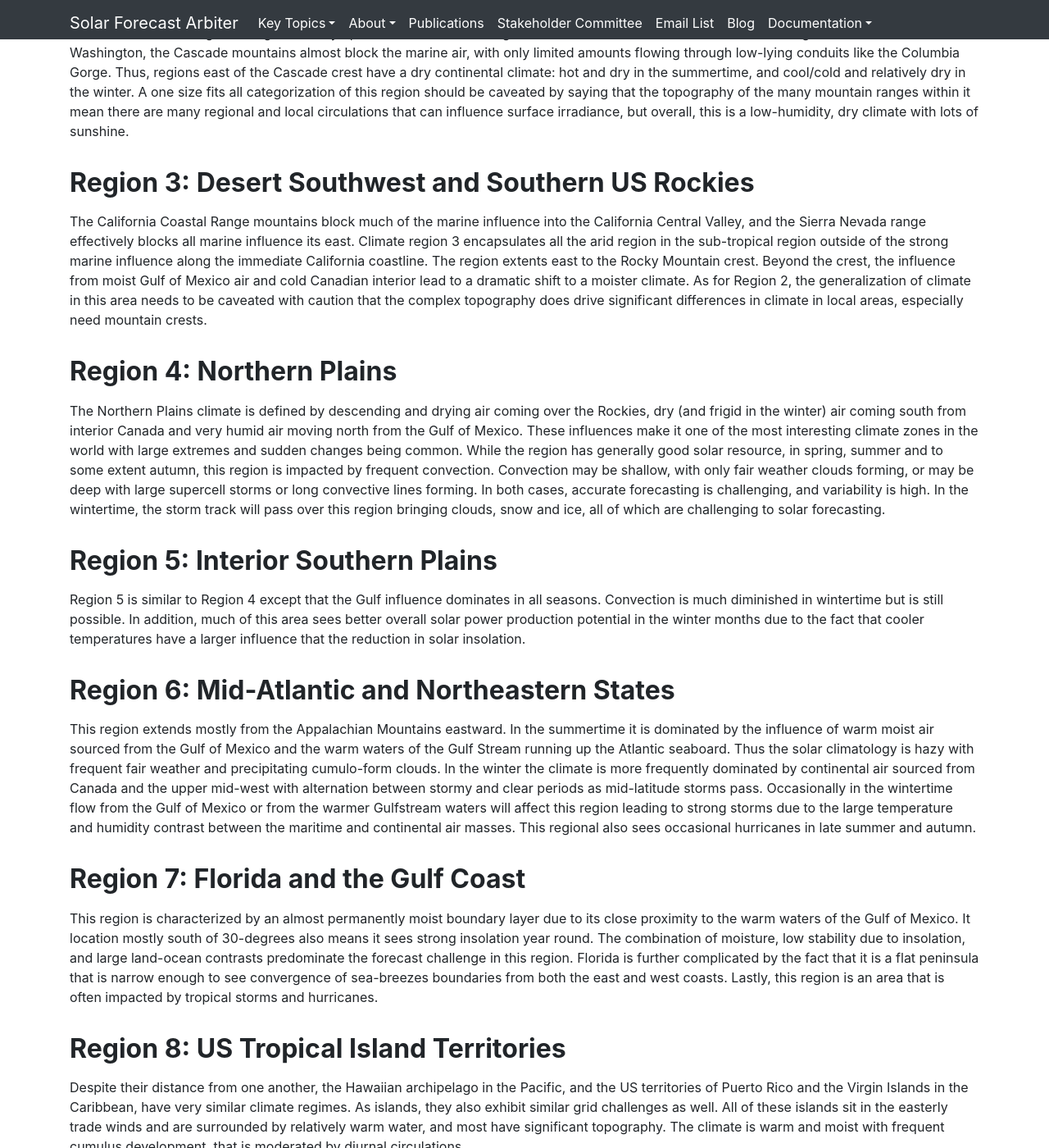
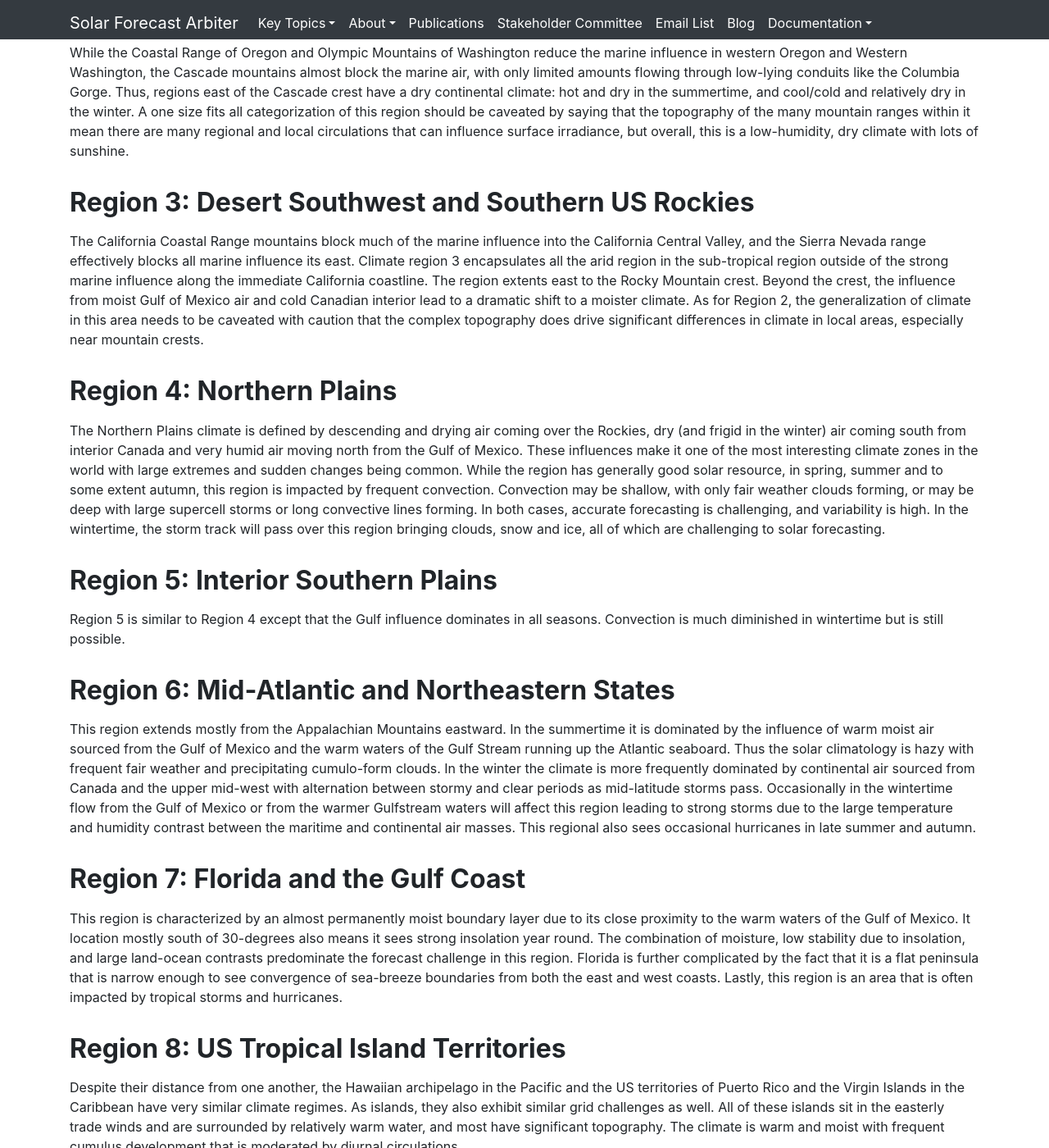
Before and after one commit to SolarArbiter/SolarArbiter.github.io, a Jekyll site: the page built from climatezones.md, in a window 1280 px wide and 1400 px high, scrolled down 1090 px. Shown: the whole window at 82% size. Built offline with Jekyll 4.4.1, drawn with Linux system fonts in a browser that asks for light colours; comment, search, counter and statistics services are not loaded; our own code applies the rules of GitHub Pages for plain Markdown files; some of the changed text lies outside the part shown.

Commit message:
minor edits

```diff
--- a/climatezones.md
+++ b/climatezones.md
@@ -6,30 +6,38 @@
 
 Eight climate zones have been identified with the objective of sub-dividing the US climate into regions experiencing similar weather and climate regimes and thus similar forecasting challenges and levels of variability and uncertainty.  The regions provided here are the result of an initial draft that was vetted during the June 2019 Solar Forecast 2 stakeholder meeting and subsequently updated.  The initial draft was considered by other forecasting experts as basically how they would sub-divide the country, but the discussion revealed that Hawaii and the US territories in the Caribbean where not considered.  It was also thought that Florida should be its own climate region due to the complexities of the sea-breeze that develops almost daily along both the eastern and western coastlines, and often converges inland bring significant enhancement to cloud generating processes.  While updating the map, it was decided to also include the Gulf Coast in the new region, as strong land-sea temperature contrasts yield significant sea-breeze and land-breeze effects that make these areas unique in their forecast challenges.
 
-A second stakeholder review opportuntiy will occur in August 2019. Sign up for the [stakeholder committee](/stakeholdercommittee) for updates.
+The map below shows the proposed climate zones overlayed on the NREL [NSRDB](https://maps.nrel.gov/nsrdb-viewer/) annual insolation map. A second stakeholder review opportuntiy will occur in August 2019. Sign up for the [stakeholder committee](/stakeholdercommittee) for updates.
 
 ![climatezones](/images/climatezones.png)
 
 ## Region 1: Pacific Coastline and Maritime Pacific Northwest
-This is the region of the western USA that is heavily influenced by the eastern Pacific.  In the winter, frequent mid-latitude storms impact this region.  Meanwhile, in the summer, the cold sea-surface has a dramatic impact on the climate wherever the path of cool dense air is not blocked by topography.  The cool, high humidity air creates a shallow stable layer that is typically either foggy throughout or capped by a stratus deck.  The associated clouds are quite dynamic in nature, forming and burning off according to local pressure gradients, solar insolation and larger scale weather impacts.
+
+This is the region of the western USA that is heavily influenced by the eastern Pacific.  In the winter, frequent mid-latitude storms impact this region.  In the summer, the cold sea-surface has a dramatic impact on the climate wherever the path of cool dense air is not blocked by topography.  The cool, high humidity air creates a shallow stable layer that is typically either foggy throughout or capped by a stratus deck.  The associated clouds are quite dynamic in nature, forming and burning off according to local pressure gradients, solar insolation and larger scale weather impacts.
 
 ## Region 2: Interior Pacific Northwest and Northern US Rockies
+
 While the Coastal Range of Oregon and Olympic Mountains of Washington reduce the marine influence in western Oregon and Western Washington, the Cascade mountains almost block the marine air, with only limited amounts flowing through low-lying conduits like the Columbia Gorge.  Thus, regions east of the Cascade crest have a dry continental climate: hot and dry in the summertime, and cool/cold and relatively dry in the winter.  A one size fits all categorization of this region should be caveated by saying that the topography of the many mountain ranges within it mean there are many regional and local circulations that can influence surface irradiance, but overall, this is a low-humidity, dry climate with lots of sunshine.
 
 ## Region 3: Desert Southwest and Southern US Rockies
-The California Coastal Range mountains block much of the marine influence into the California Central Valley, and the Sierra Nevada range effectively blocks all marine influence its east.  Climate region 3 encapsulates all the arid region in the sub-tropical region outside of the strong marine influence along the immediate California coastline.  The region extents east to the Rocky Mountain crest.  Beyond the crest, the influence from moist Gulf of Mexico air and cold Canadian interior lead to a dramatic shift to a moister climate.  As for Region 2, the generalization of climate in this area needs to be caveated with caution that the complex topography does drive significant differences in climate in local areas, especially need mountain crests.
+
+The California Coastal Range mountains block much of the marine influence into the California Central Valley, and the Sierra Nevada range effectively blocks all marine influence its east.  Climate region 3 encapsulates all the arid region in the sub-tropical region outside of the strong marine influence along the immediate California coastline.  The region extents east to the Rocky Mountain crest.  Beyond the crest, the influence from moist Gulf of Mexico air and cold Canadian interior lead to a dramatic shift to a moister climate.  As for Region 2, the generalization of climate in this area needs to be caveated with caution that the complex topography does drive significant differences in climate in local areas, especially near mountain crests.
 
 ## Region 4: Northern Plains
+
 The Northern Plains climate is defined by descending and drying air coming over the Rockies, dry (and frigid in the winter) air coming south from interior Canada and very humid air moving north from the Gulf of Mexico.  These influences make it one of the most interesting climate zones in the world with large extremes and sudden changes being common.  While the region has generally good solar resource, in spring, summer and to some extent autumn, this region is impacted by frequent convection.  Convection may be shallow, with only fair weather clouds forming, or may be deep with large supercell storms or long convective lines forming.  In both cases, accurate forecasting is challenging, and variability is high.  In the wintertime, the storm track will pass over this region bringing clouds, snow and ice, all of which are challenging to solar forecasting.
 
 ## Region 5: Interior Southern Plains
-Region 5 is similar to Region 4 except that the Gulf influence dominates in all seasons.  Convection is much diminished in wintertime but is still possible.  In addition, much of this area sees better overall solar power production potential in the winter months due to the fact that cooler temperatures have a larger influence that the reduction in solar insolation.
+
+Region 5 is similar to Region 4 except that the Gulf influence dominates in all seasons.  Convection is much diminished in wintertime but is still possible.
 
 ## Region 6: Mid-Atlantic and Northeastern States
+
 This region extends mostly from the Appalachian Mountains eastward.  In the summertime it is dominated by the influence of warm moist air sourced from the Gulf of Mexico and the warm waters of the Gulf Stream running up the Atlantic seaboard.  Thus the solar climatology is hazy with frequent fair weather and precipitating cumulo-form clouds.  In the winter the climate is more frequently dominated by continental air sourced from Canada and the upper mid-west with alternation between stormy and clear periods as mid-latitude storms pass.  Occasionally in the wintertime flow from the Gulf of Mexico or from the warmer Gulfstream waters will affect this region leading to strong storms due to the large temperature and humidity contrast between the maritime and continental air masses.  This regional also sees occasional hurricanes in late summer and autumn.
 
 ## Region 7: Florida and the Gulf Coast
-This region is characterized by an almost permanently moist boundary layer due to its close proximity to the warm waters of the Gulf of Mexico.  It location mostly south of 30-degrees also means it sees strong insolation year round.  The combination of moisture, low stability due to insolation, and large land-ocean contrasts predominate the forecast challenge in this region.  Florida is further complicated by the fact that it is a flat peninsula that is narrow enough to see convergence of sea-breezes boundaries from both the east and west coasts.  Lastly, this region is an area that is often impacted by tropical storms and hurricanes.
+
+This region is characterized by an almost permanently moist boundary layer due to its close proximity to the warm waters of the Gulf of Mexico.  It location mostly south of 30-degrees also means it sees strong insolation year round.  The combination of moisture, low stability due to insolation, and large land-ocean contrasts predominate the forecast challenge in this region.  Florida is further complicated by the fact that it is a flat peninsula that is narrow enough to see convergence of sea-breeze boundaries from both the east and west coasts.  Lastly, this region is an area that is often impacted by tropical storms and hurricanes.
 
 ## Region 8: US Tropical Island Territories
-Despite their distance from one another, the Hawaiian archipelago in the Pacific, and the US territories of Puerto Rico and the Virgin Islands in the Caribbean, have very similar climate regimes.  As islands, they also exhibit similar grid challenges as well.  All of these islands sit in the easterly trade winds and are surrounded by relatively warm water, and most have significant topography.  The climate is warm and moist with frequent cumulus development, that is moderated by diurnal circulations.
+
+Despite their distance from one another, the Hawaiian archipelago in the Pacific and the US territories of Puerto Rico and the Virgin Islands in the Caribbean have very similar climate regimes.  As islands, they also exhibit similar grid challenges as well.  All of these islands sit in the easterly trade winds and are surrounded by relatively warm water, and most have significant topography.  The climate is warm and moist with frequent cumulus development that is moderated by diurnal circulations.
```
